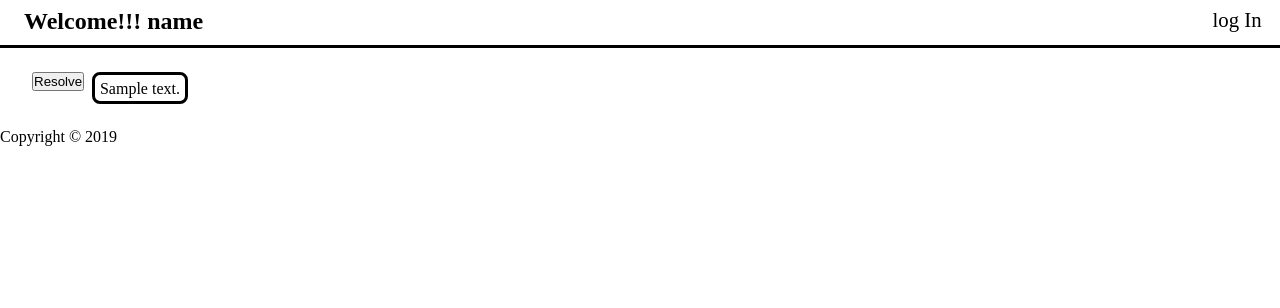
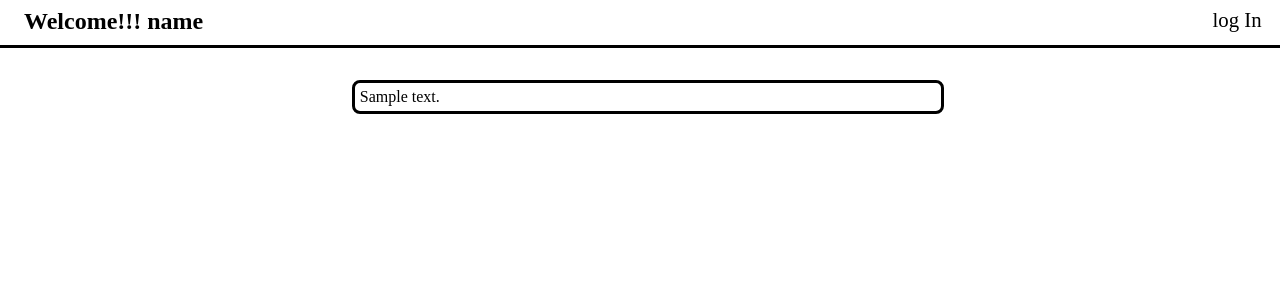
Before and after one commit to Jose-Velasco/hackathon2019archaea, a Django app: page / in a window 1280 px wide. Shown: the top 308 px of the page. Run offline with Django 3.2, Linux system fonts and the light colour scheme; tables that the repository leaves empty hold one stand-in row (values such as "Sample post").

Commit message:
fix page urls and showing only when loged in

```diff
--- a/mainApp/Templates/base.html
+++ b/mainApp/Templates/base.html
@@ -21,8 +21,10 @@
                     {% endif %}
                     {% if request.user.is_authenticated  == True %}
                     <li><a href="/admin">admin</a></li>
-                    <li><a href="#">Debug</a></li>
+                    <li><a href="/debug">Debug</a></li>
+                    {% if request.get_full_path != '/uploadfiles' %}
                     <li><a href="/uploadfiles">Upload file</a></li>
+                    {% endif %}
                     {% if request.get_full_path == '/uploadfiles' %}
                     <li><a href="/">Dashboard</a></li>
                     {% endif %}
@@ -31,6 +33,6 @@
             </div>
         </nav>
         {% block content %}{% endblock %}
-        <footer>Copyright &copy; 2019</footer>
+        <!-- <footer>Copyright &copy; 2019</footer> -->
     </body>
 </html>
--- a/mainApp/Templates/index.html
+++ b/mainApp/Templates/index.html
@@ -10,7 +10,9 @@
     {% for alert in alerts %}
         <div class="content-row">
             <div class="content-resolved-button">
-                <input type="submit" class="btn" value="Resolve" name="remove-alert-btn">
+                {% if request.user.is_authenticated %}
+                    <input type="submit" class="btn" value="Resolve" name="remove-alert-btn">
+                {% endif %}
                 <!-- <button onclick="resolveAlert({{ alert.id }});"> -->
             </div>
             <div class="content-data"><p>{{ alert.message }}</p></div>
@@ -25,7 +27,7 @@
 
 {% endblock content %}
 <script type="Text/JavaScript">
-    function resolveAlert(int id) {
+    function resolveAlert(id) {
         document.getElementById("resolveID").value = id;
         document.getElementById("resolveForm").submit();
     }
--- a/mainApp/static/css/index.css
+++ b/mainApp/static/css/index.css
@@ -1,5 +1,7 @@
 .dashbord-wraper {
-    margin: 1.5em;
+    width: 50%;
+    margin: 1.5em auto;
+    align-content: center;
 }
 
 .content-data a {
@@ -10,18 +12,23 @@
     display: flex;
     margin-bottom: 0.5em;
     margin-top: 0.5em;
+    padding-left: 1em;
+    padding-right: 1em;
+    align-items: center;
 }
 
 .content-resolved-button {
+    display: block;
     margin-right: 0.5em;
     margin-left: 0.5em;
 }
 
 .content-data {
+    display: block;
     border-style: solid;
     border-radius: 0.5em;
-    width: auto;
-    height: 2em;
+    width: 75vh;
+    height: auto;
     padding: 0.3em;
 }
 
```
